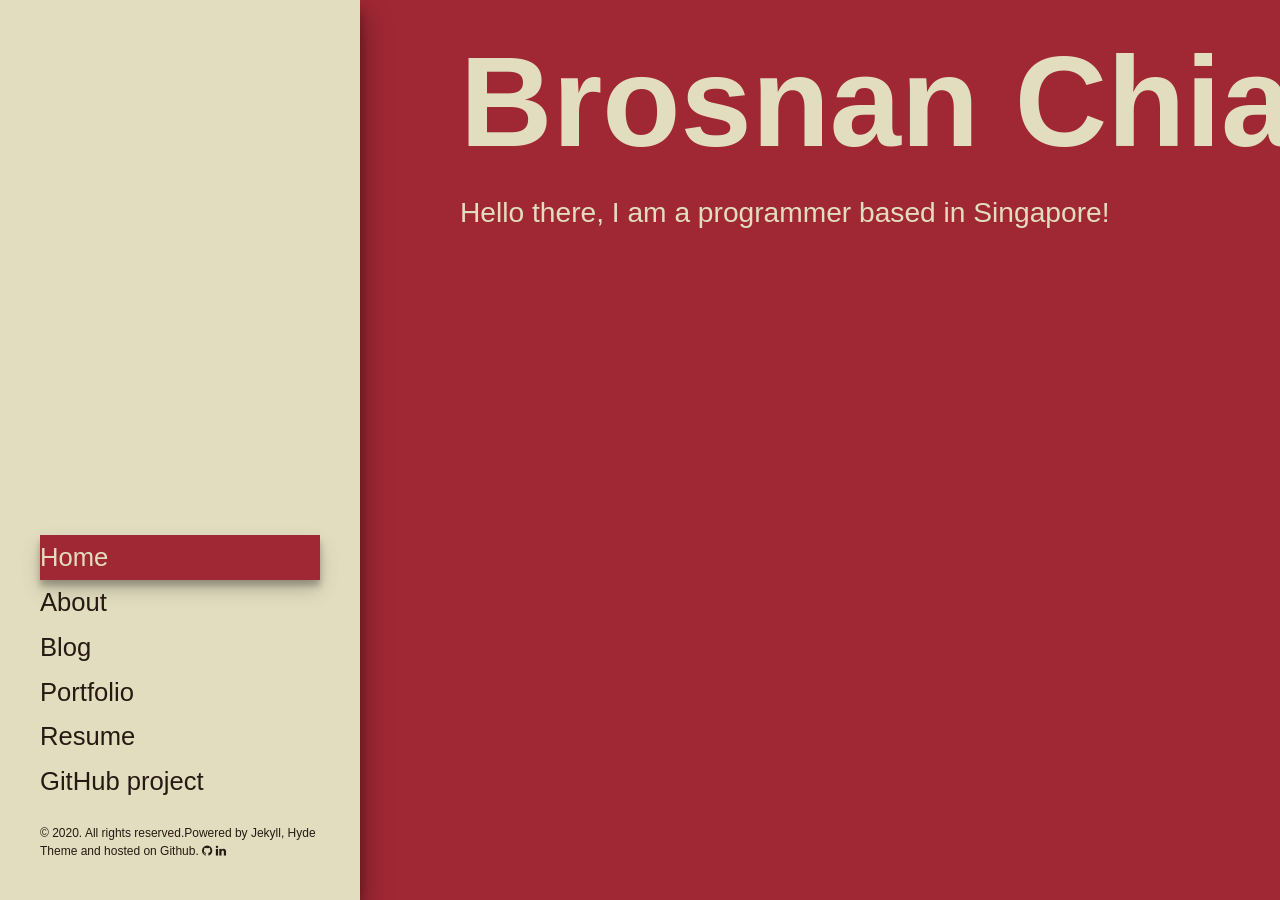
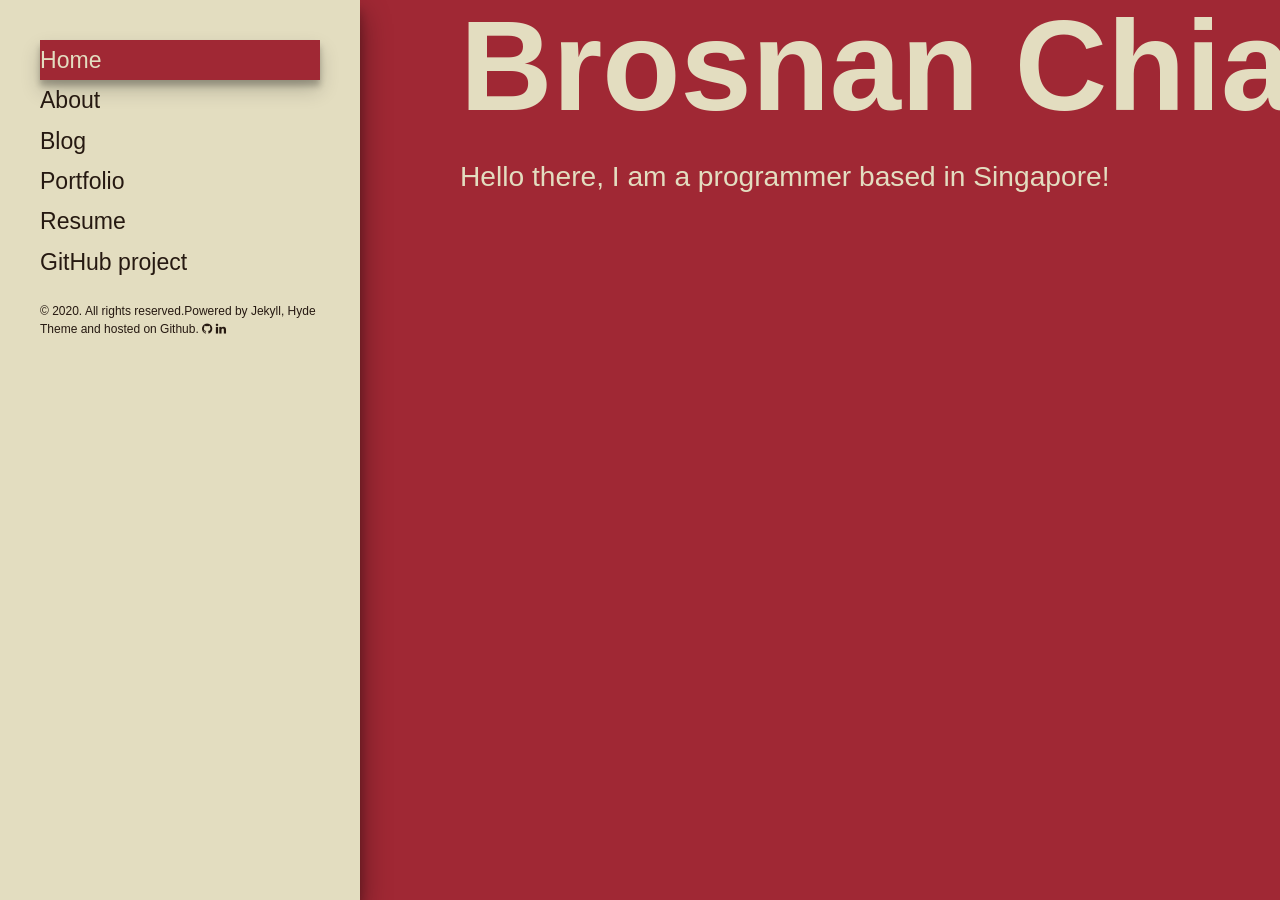
Before and after one commit to broscew/broscew.github.io, a Jekyll site: the page built from index.html, in a window 1280 px wide. Built offline with Jekyll 4.4.1, drawn with Linux system fonts in a browser that asks for light colours; the list of posts is cut into pages by our own code.

Commit message:
change sidebar font

```diff
--- a/public/css/hyde.css
+++ b/public/css/hyde.css
@@ -97,7 +97,7 @@ html {
   display: block;
   line-height: 1.75;
   text-decoration: none;
-  font-size: 2vw
+  font-size: 1.8vw
 }
 
 a.sidebar-nav-item:hover,
@@ -133,7 +133,6 @@ a.sidebar-nav-item.active {
   .sidebar-sticky {
     position: absolute;
     right:  1rem;
-    bottom: 1rem;
     left:   1rem;
   }
 }
--- a/public/css/poole.css
+++ b/public/css/poole.css
@@ -288,7 +288,7 @@ tbody tr:nth-child(odd) th {
 }
 
 .home-content {
-  margin-top: -20%;
+  margin-top: -25%;
   width: 150%;
 }
 
```
